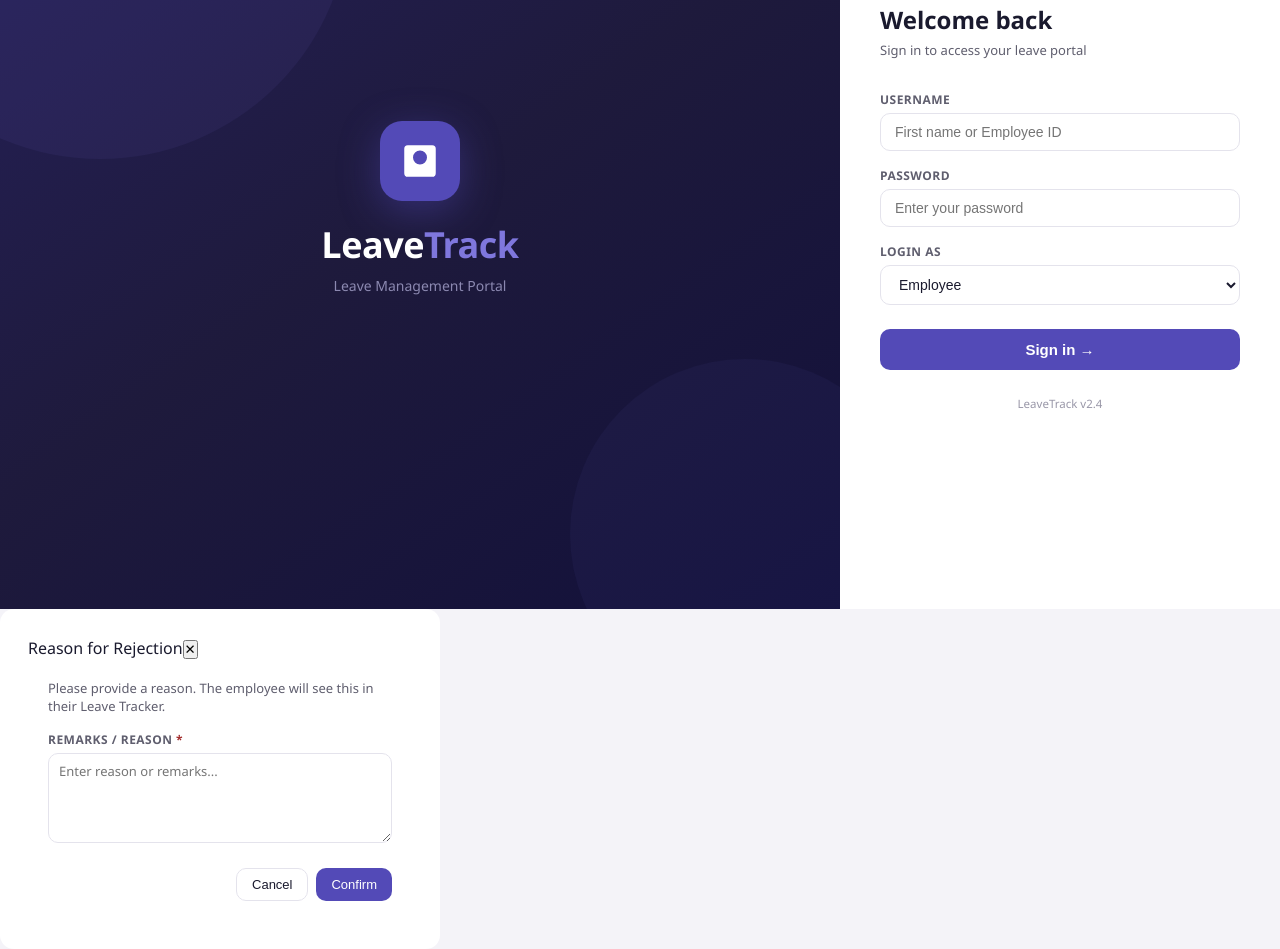
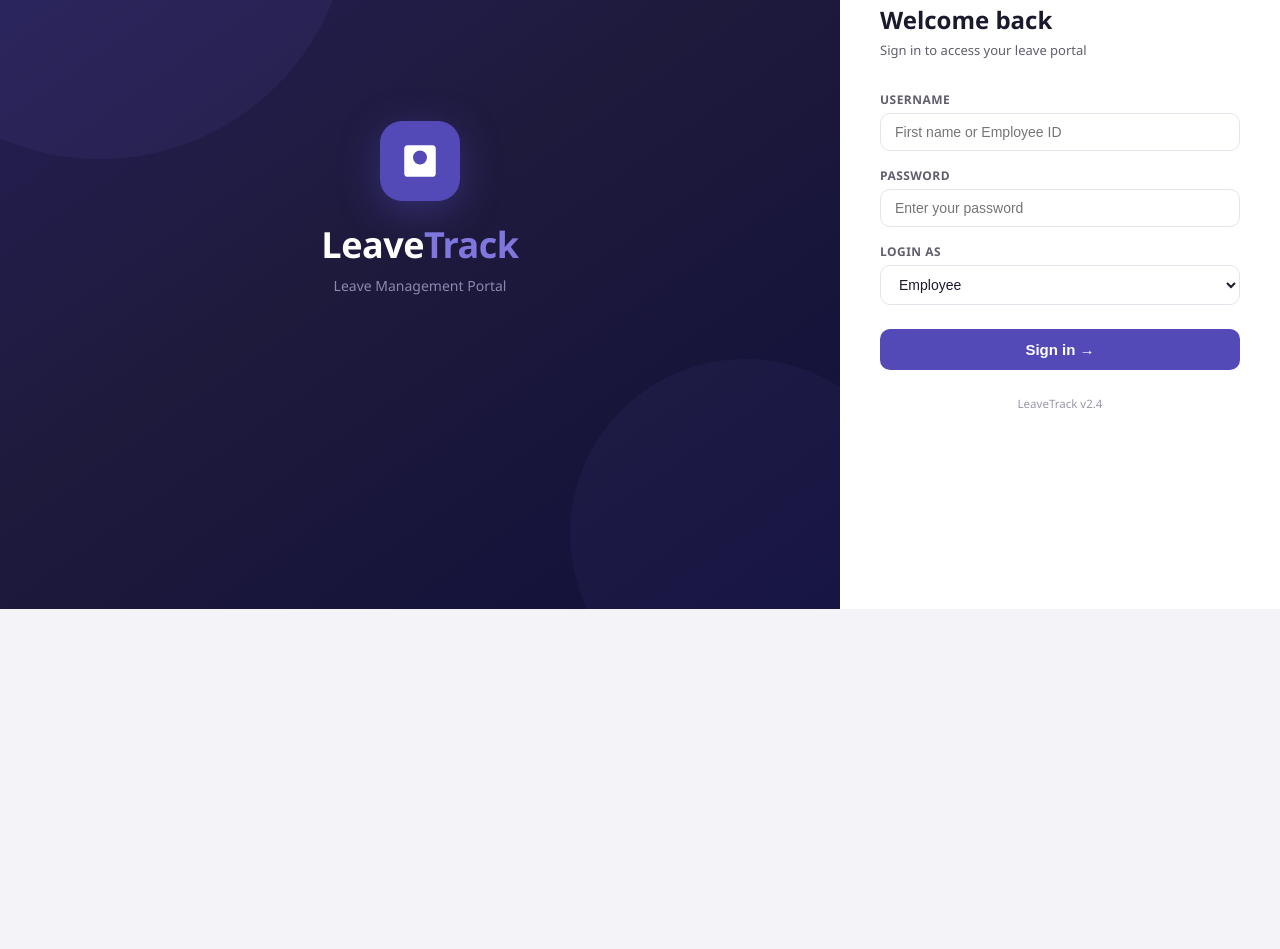
Before and after one commit to sunchega/leavetrack, a website: page public/index.html in a window 1280 px wide. Shown: the part 191-1140 px from the top of the page. After the commit the page ends 800 px from the top, so only its background shows below. Drawn offline with nearby package versions, Linux system fonts and the light colour scheme.

Commit message:
Add files via upload

```diff
--- a/public/index.html
+++ b/public/index.html
@@ -1642,7 +1642,7 @@ function _doFullYearExport(year,ef){
 }
 </script>
 <!-- REMARKS MODAL — shown when admin rejects or cancels -->
-<div id="m-remarks">
+<div class="mw" id="m-remarks">
   <div class="modal" style="max-width:440px;">
     <div class="mh"><span class="mt" id="remarks-title">Reason for Rejection</span><button class="mclose" onclick="cm('m-remarks')">✕</button></div>
     <div style="padding:1.25rem;">
```
